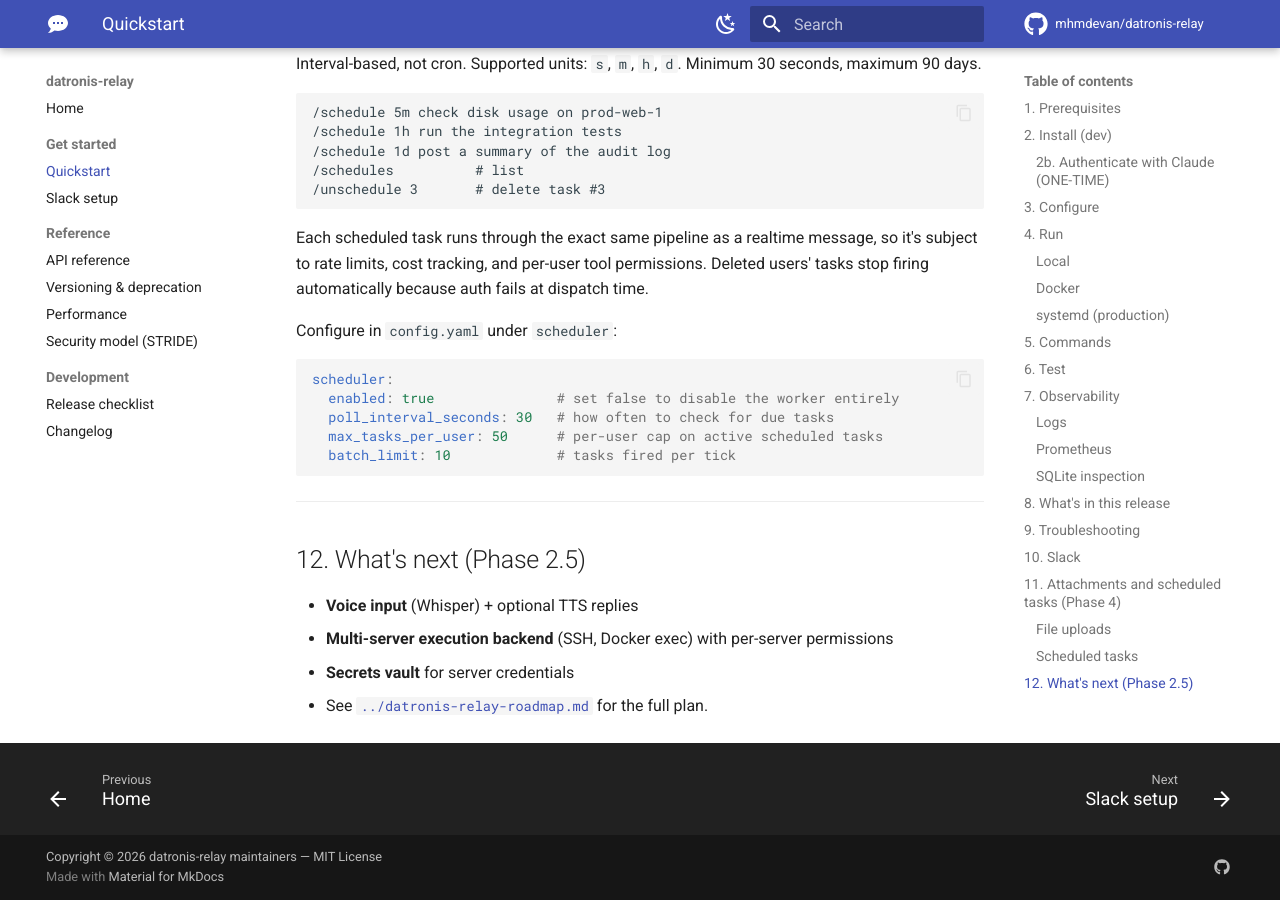
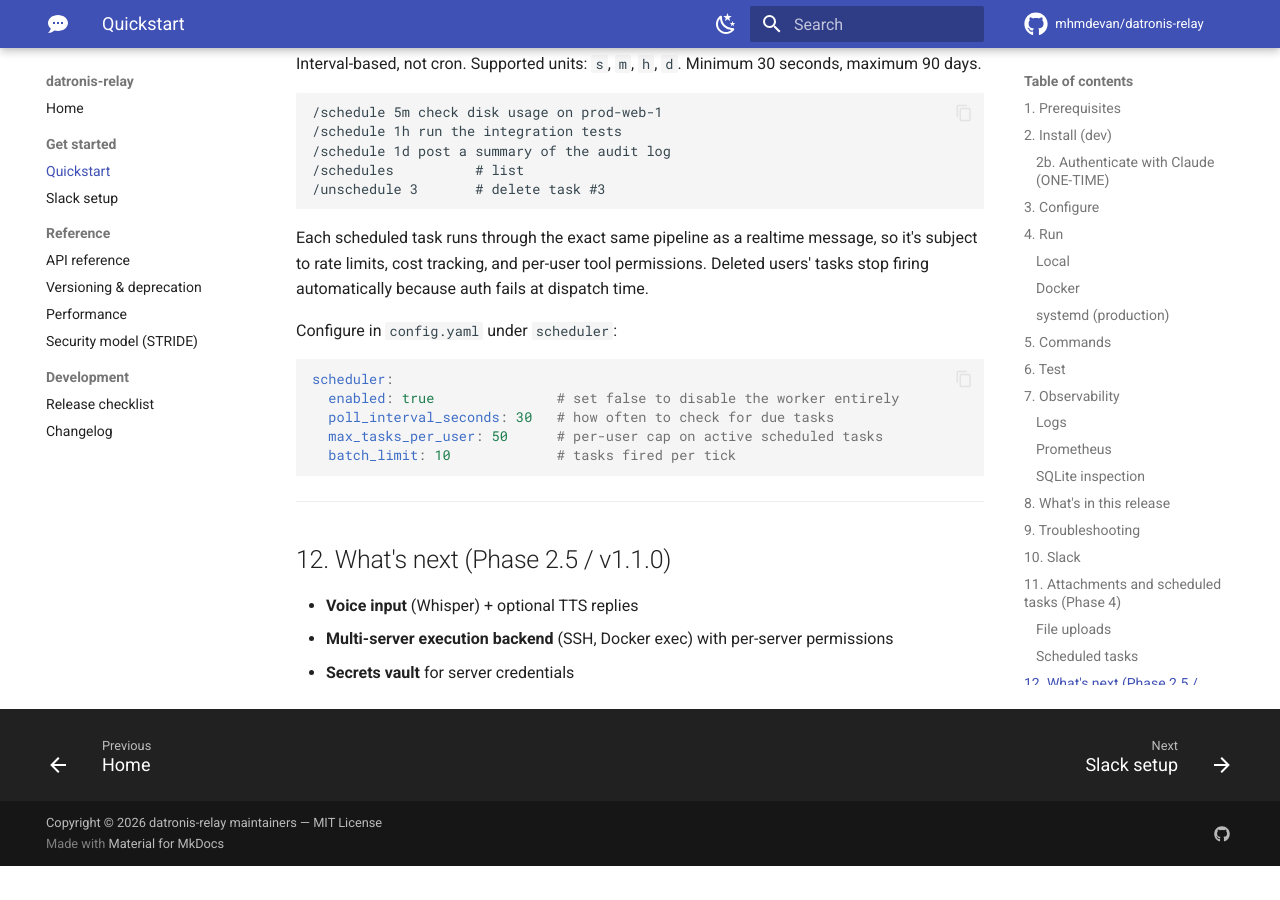
Before and after one commit to mhmdevan/datronis-relay, an MkDocs documentation site: the page built from docs/quickstart.md, in a window 1280 px wide and 900 px high, scrolled down 8246 px. Built offline with MkDocs 1.6.1 and Material for MkDocs 9.7.7, drawn with Linux system fonts in a browser that asks for light colours; comment, search, counter and statistics services are not loaded; after the commit the page ends 9112 px from its top, so only the background shows below that.

```diff
--- a/docs/quickstart.md
+++ b/docs/quickstart.md
@@ -365,9 +365,8 @@ scheduler:
 
 ---
 
-## 12. What's next (Phase 2.5)
+## 12. What's next (Phase 2.5 / v1.1.0)
 
 - **Voice input** (Whisper) + optional TTS replies
 - **Multi-server execution backend** (SSH, Docker exec) with per-server permissions
 - **Secrets vault** for server credentials
-- See [`../datronis-relay-roadmap.md`](../datronis-relay-roadmap.md) for the full plan.
```
Also changed, not shown: README.md (+1 -3 lines), docs/index.md (+1 -1 lines), 2 other files.
